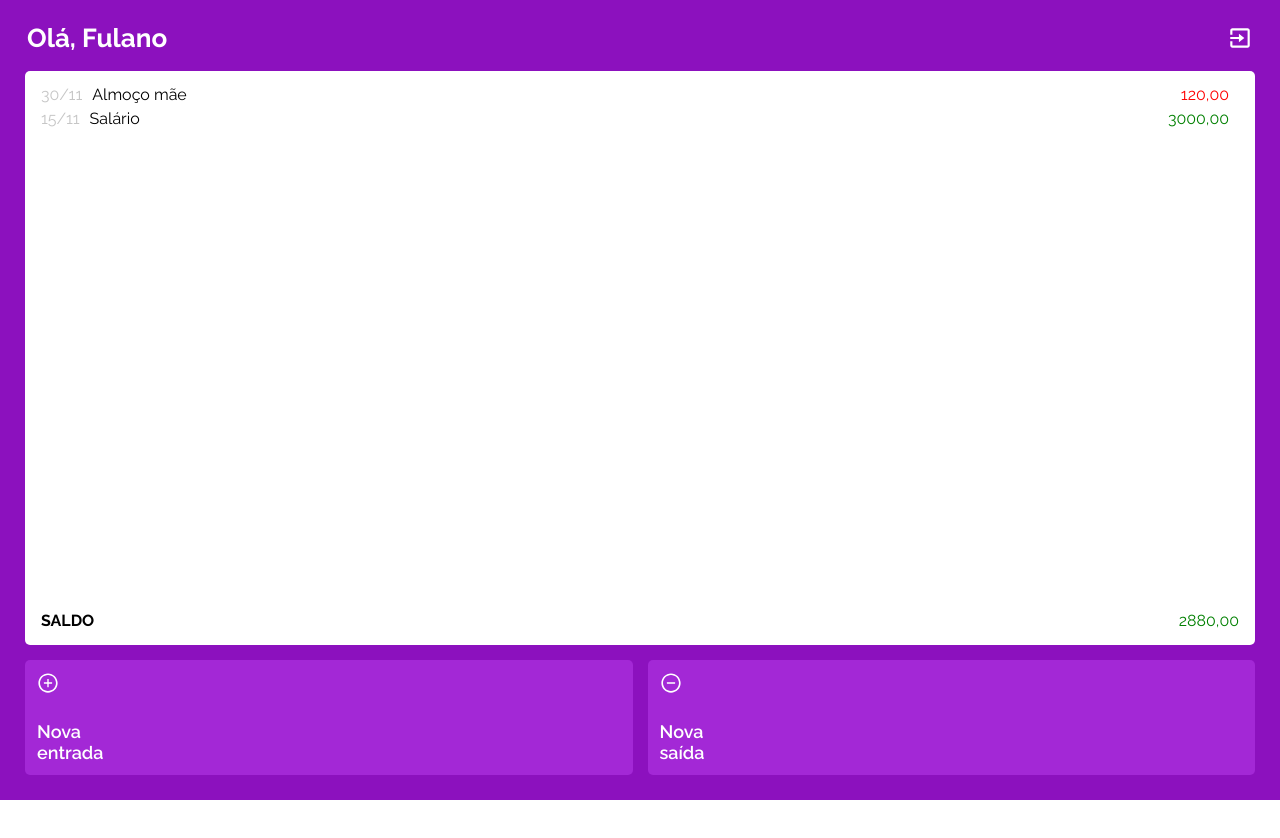
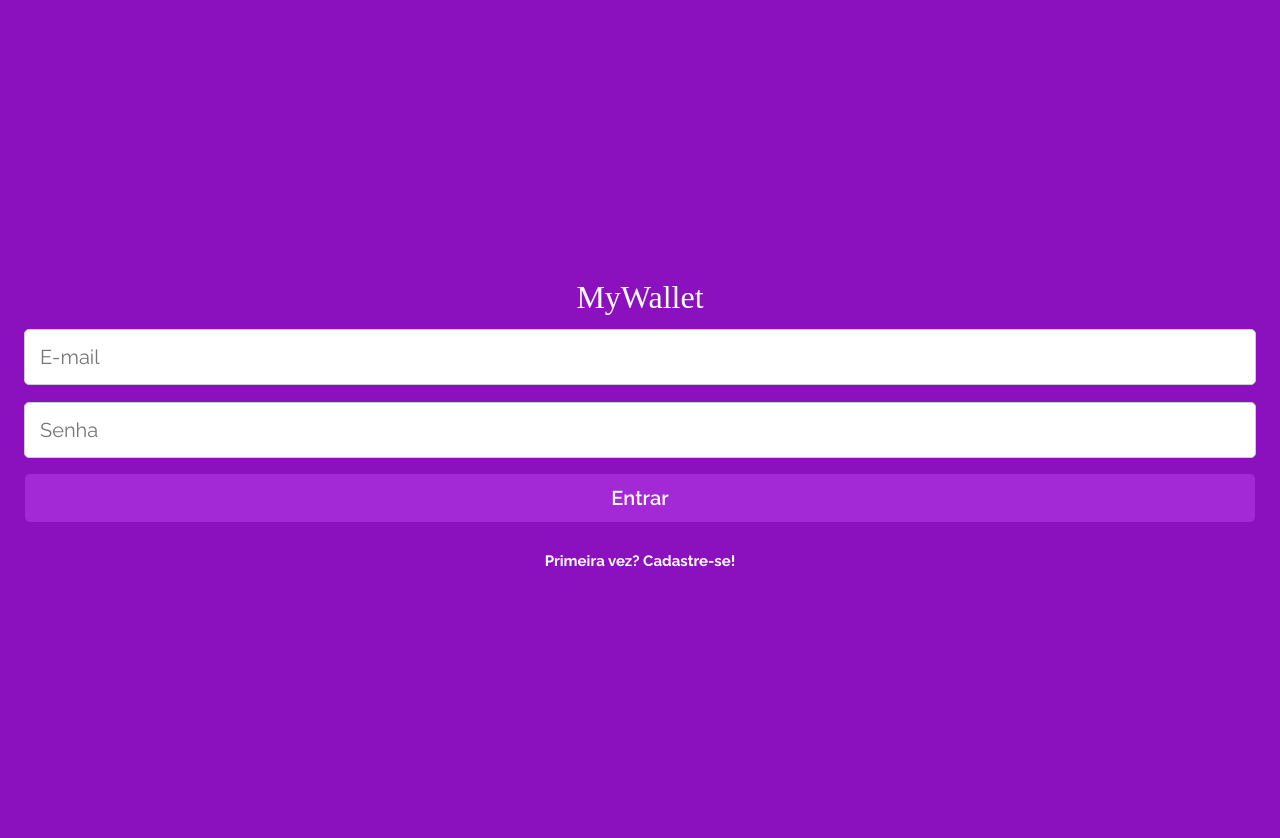
Before and after one commit to AndreHilario/MyWallet-Front, a React (Create React App) app: page / in a window 1280 px wide. Before the commit this address led to /home. Shown: the top 838 px of the page. Before the commit the page ends 800 px from the top, so only its background shows below. Built offline with nearby package versions, Linux system fonts and the light colour scheme; sample sign-in values are in the browser's storage; a web font is replaced by a local one.

Commit message:
.env and HomePage working

```diff
--- a/src/contexts/UserContext.js
+++ b/src/contexts/UserContext.js
@@ -6,16 +6,15 @@ export const UserContext = createContext();
 export default function UserProvider({ children }) {
 
     const localSUser = JSON.parse(localStorage.getItem("user"));
-    const [user, setUser] = useState(localSUser !== null ? localSUser : {});
+    const [user, setUser] = useState(localSUser !== null ? localSUser : "");
+
     const navigate = useNavigate();
 
     useEffect(() => {
-        if (localSUser === null) {
+        if (!user) {
             navigate("/")
-        } else {
-            navigate("/home")
         }
-    }, [])
+    }, [user]);
 
     return (
         <UserContext.Provider value={{ user, setUser }}>
--- a/src/pages/HomePage/HomePage.js
+++ b/src/pages/HomePage/HomePage.js
@@ -1,40 +1,40 @@
-import styled from "styled-components"
-import { BiExit } from "react-icons/bi"
-import { AiOutlineMinusCircle, AiOutlinePlusCircle } from "react-icons/ai"
+import styled from "styled-components";
+import { BiExit } from "react-icons/bi";
+import { AiOutlineMinusCircle, AiOutlinePlusCircle } from "react-icons/ai";
+import { useContext, useEffect, useState } from "react";
+import { UserContext } from "../../contexts/UserContext";
+import apiAuth from "../../services/apiAuth";
+import MenuHomePage from "./MenuHomePage";
 
 export default function HomePage() {
+
+  const [homeItems, setHomeItems] = useState([]);
+
+  const { user } = useContext(UserContext);
+  console.log(user)
+
+  useEffect(() => {
+
+    apiAuth
+      .getHomeItems(user.token)
+      .then((res) => {
+        setHomeItems(res.data);
+
+      })
+      .catch((err) => {
+        alert(err.message);
+      })
+
+  }, [user.token]);
+
   return (
     <HomeContainer>
       <Header>
-        <h1>Olá, Fulano</h1>
+        <h1>Olá, {user.name}</h1>
         <BiExit />
       </Header>
 
-      <TransactionsContainer>
-        <ul>
-          <ListItemContainer>
-            <div>
-              <span>30/11</span>
-              <strong>Almoço mãe</strong>
-            </div>
-            <Value color={"negativo"}>120,00</Value>
-          </ListItemContainer>
-
-          <ListItemContainer>
-            <div>
-              <span>15/11</span>
-              <strong>Salário</strong>
-            </div>
-            <Value color={"positivo"}>3000,00</Value>
-          </ListItemContainer>
-        </ul>
-
-        <article>
-          <strong>Saldo</strong>
-          <Value color={"positivo"}>2880,00</Value>
-        </article>
-      </TransactionsContainer>
-
+      <MenuHomePage homeItems={homeItems} />
 
       <ButtonsContainer>
         <button>
@@ -65,24 +65,6 @@ const Header = styled.header`
   font-size: 26px;
   color: white;
 `
-const TransactionsContainer = styled.article`
-  flex-grow: 1;
-  background-color: #fff;
-  color: #000;
-  border-radius: 5px;
-  padding: 16px;
-  display: flex;
-  flex-direction: column;
-  justify-content: space-between;
-  article {
-    display: flex;
-    justify-content: space-between;
-    strong {
-      font-weight: 700;
-      text-transform: uppercase;
-    }
-  }
-`
 const ButtonsContainer = styled.section`
   margin-top: 15px;
   margin-bottom: 0;
@@ -101,21 +83,4 @@ const ButtonsContainer = styled.section`
       font-size: 18px;
     }
   }
-`
-const Value = styled.div`
-  font-size: 16px;
-  text-align: right;
-  color: ${(props) => (props.color === "positivo" ? "green" : "red")};
-`
-const ListItemContainer = styled.li`
-  display: flex;
-  justify-content: space-between;
-  align-items: center;
-  margin-bottom: 8px;
-  color: #000000;
-  margin-right: 10px;
-  div span {
-    color: #c6c6c6;
-    margin-right: 10px;
-  }
-`
+`;
--- /dev/null
+++ b/src/pages/HomePage/MenuHomePage.js
@@ -0,0 +1,77 @@
+import styled from "styled-components";
+
+export default function MenuHomePage({ homeItems }) {
+
+  let sumPositive = 0;
+  let sumNegative = 0;
+
+  homeItems.forEach((value) => {
+    if (value.status === "entrada") {
+      sumPositive += value.price;
+    } else {
+      sumNegative += value.price;
+    }
+  });
+
+  const balance = Math.abs(sumPositive - sumNegative);
+
+  return (
+    <TransactionsContainer>
+      <ul>
+        {homeItems.map((value) => {
+          return (
+            <ListItemContainer key={value._id}>
+              <div>
+                <span>{value.date}</span>
+                <strong>{value.description}</strong>
+              </div>
+              <Value status={value.status}>{value.price}</Value>
+            </ListItemContainer>
+          )
+        })}
+
+      </ul>
+
+      <article>
+        <strong>Saldo</strong>
+        <Value status={(sumPositive - sumNegative) > 0 ? "entrada" : "saida"}>{balance}</Value>
+      </article>
+    </TransactionsContainer>
+  )
+};
+
+const Value = styled.div`
+  font-size: 16px;
+  text-align: right;
+  color: ${(props) => (props.status === "entrada" ? "green" : "red")};
+`
+const ListItemContainer = styled.li`
+  display: flex;
+  justify-content: space-between;
+  align-items: center;
+  margin-bottom: 8px;
+  color: #000000;
+  margin-right: 10px;
+  div span {
+    color: #c6c6c6;
+    margin-right: 10px;
+  }
+`;
+const TransactionsContainer = styled.article`
+  flex-grow: 1;
+  background-color: #fff;
+  color: #000;
+  border-radius: 5px;
+  padding: 16px;
+  display: flex;
+  flex-direction: column;
+  justify-content: space-between;
+  article {
+    display: flex;
+    justify-content: space-between;
+    strong {
+      font-weight: 700;
+      text-transform: uppercase;
+    }
+  }
+`;
--- a/src/pages/SignInPage/SignInForm.js
+++ b/src/pages/SignInPage/SignInForm.js
@@ -2,16 +2,19 @@ import MyWalletLogo from "../../components/MyWalletLogo";
 import { useState, useContext } from "react";
 import apiAuth from "../../services/apiAuth";
 import { UserContext } from "../../contexts/UserContext";
+import { useNavigate } from "react-router-dom";
 
 
 export default function SignInForm() {
 
-    const [form, setForm] = useState({ name: "", email: "" });
+    const [form, setForm] = useState({ email: "", password: "" });
     const [disabled, setDisabled] = useState(false);
 
     const { email, password } = form;
 
     const { setUser } = useContext(UserContext);
+
+    const navigate = useNavigate();
 
     function handleForm(e) {
         setForm({ ...form, [e.target.name]: e.target.value });
@@ -24,15 +27,17 @@ export default function SignInForm() {
 
         apiAuth.signIn(form)
             .then((res) => {
-                const { token } = res.data;
-                setUser({ token });
-                localStorage.setItem("user", JSON.stringify({ token }));
-                setDisabled(false)
+                console.log(res.data)
+                const { name, token } = res.data;
+                setUser({ name, token });
+                localStorage.setItem("user", JSON.stringify({ name, token }));
+                setDisabled(false);
+                navigate("/home");
 
             })
             .catch((err) => {
-                setDisabled(false)
-                alert(err.message)
+                setDisabled(false);
+                alert(err.message);
             });
     }
 
@@ -53,7 +58,7 @@ export default function SignInForm() {
             <input
                 placeholder="Senha"
                 type="password"
-                autocomplete="new-password"
+                autoComplete="new-password"
                 name="password"
                 value={password}
                 onChange={handleForm}
--- a/src/pages/SignInPage/SignInPage.js
+++ b/src/pages/SignInPage/SignInPage.js
@@ -1,8 +1,13 @@
 import styled from "styled-components"
 import { Link } from "react-router-dom"
 import SignInForm from "./SignInForm"
+import { port } from "../../services/apiAuth"
+
+
 
 export default function SignInPage() {
+
+  console.log(port)
   return (
     <SingInContainer>
       <SignInForm />
--- a/src/pages/SignUpPage/SignUpForm.js
+++ b/src/pages/SignUpPage/SignUpForm.js
@@ -70,7 +70,7 @@ export default function SignUpForm() {
             <input
                 placeholder="Senha"
                 type="password"
-                autocomplete="new-password"
+                autoComplete="new-password"
                 name="password"
                 value={password}
                 onChange={handleForm}
@@ -82,7 +82,7 @@ export default function SignUpForm() {
             <input
                 placeholder="Confirme a senha"
                 type="password"
-                autocomplete="new-password"
+                autoComplete="new-password"
                 name="checkPassword"
                 value={checkPassword}
                 onChange={handleForm}
--- a/src/services/apiAuth.js
+++ b/src/services/apiAuth.js
@@ -1,17 +1,30 @@
 import axios from "axios";
 
-const REACT_APP_API_URL = "https://localhost:5000";
-
+export const port = process.env.REACT_APP_API_URL;
 
 function signIn(form) {
-    const promise = axios.post(`${REACT_APP_API_URL}/`, form);
-    return promise;
-}
-function signUp(form) {
-
-    const promise = axios.post(`${REACT_APP_API_URL}/cadastro`, form);
+    const promise = axios.post(`${port}/`, form);
     return promise;
 };
 
-const apiAuth = { signIn, signUp };
+function signUp(form) {
+
+    const promise = axios.post(`${port}/cadastro`, form);
+    return promise;
+};
+
+function getConfig(token) {
+    return {
+        headers: { Authorization: `Bearer ${token}` }
+    };
+};
+
+function getHomeItems(token) {
+    const config = getConfig(token);
+    const response = axios.get(`${port}/home`, config)
+
+    return response;
+};
+
+const apiAuth = { signIn, signUp, getHomeItems };
 export default apiAuth;
```
Also changed, not shown: 1 other file (tests, documents, lock files or other folders).
